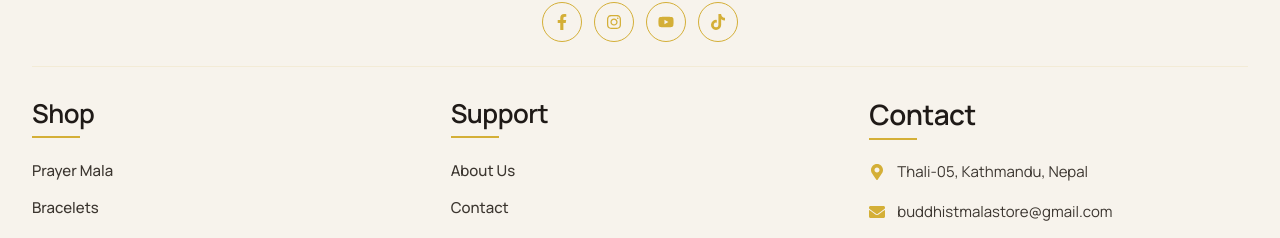
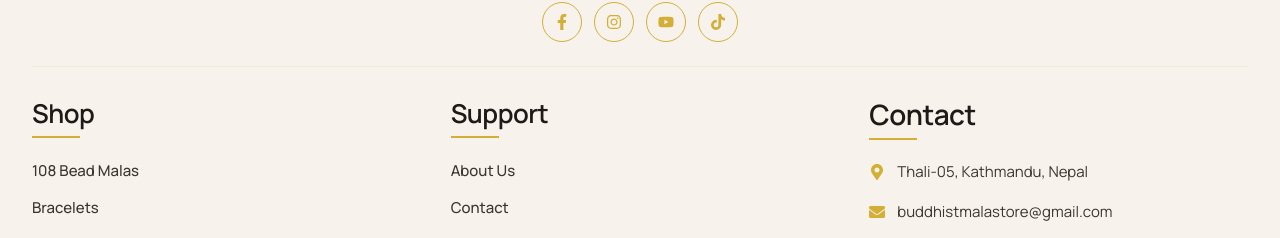
Before and after one commit to buddhistmalastore/buddhistmalastore, a Next.js app: page /faq in a window 1280 px wide. Shown: the part 2575-2813 px from the top of the page. Built offline with nearby package versions, Linux system fonts and the light colour scheme; no server answers.

Commit message:
Fix footer category links

```diff
--- a/components/layout/Footer/footerData.ts
+++ b/components/layout/Footer/footerData.ts
@@ -4,6 +4,10 @@ import {
   FaYoutube,
   FaTiktok,
 } from "react-icons/fa";
+
+/* =========================================================
+   FOOTER INFORMATION
+========================================================= */
 
 export const footerInfo = {
   brand: "Buddhist Mala Store",
@@ -17,32 +21,50 @@ export const footerInfo = {
   address: "Thali-05, Kathmandu, Nepal",
 };
 
+/* =========================================================
+   SHOP LINKS
+========================================================= */
+
+/*
+ * IMPORTANT:
+ *
+ * The shop page uses:
+ *
+ * /shop?category=CATEGORY#products
+ *
+ * Therefore the footer must use the same structure.
+ */
+
 export const shopLinks = [
   {
-    title: "Prayer Mala",
-    href: "/collections/prayer-mala",
+    title: "108 Bead Malas",
+    href: "/shop?category=108%20Bead%20Malas#products",
   },
   {
     title: "Bracelets",
-    href: "/collections/bracelets",
+    href: "/shop?category=Bracelets#products",
   },
   {
     title: "Gemstones",
-    href: "/gemstones",
+    href: "/shop?category=Gemstone#products",
   },
   {
     title: "Rudraksha",
-    href: "/collections/rudraksha",
+    href: "/shop?category=Rudraksha#products",
   },
   {
     title: "Singing Bowls",
-    href: "/collections/singing-bowls",
+    href: "/shop?category=Singing%20Bowls#products",
   },
   {
     title: "Ritual Items",
-    href: "/collections/ritual-items",
+    href: "/shop?category=Ritual%20Items#products",
   },
 ];
+
+/* =========================================================
+   SUPPORT LINKS
+========================================================= */
 
 export const supportLinks = [
   {
@@ -75,6 +97,10 @@ export const supportLinks = [
   },
 ];
 
+/* =========================================================
+   SOCIAL LINKS
+========================================================= */
+
 export const socialLinks = [
   {
     title: "Facebook",
@@ -98,6 +124,10 @@ export const socialLinks = [
   },
 ];
 
+/* =========================================================
+   TRUST BADGES
+========================================================= */
+
 export const trustBadges = [
   {
     title: "Handmade in Nepal",
@@ -110,6 +140,10 @@ export const trustBadges = [
   },
 ];
 
+/* =========================================================
+   PAYMENT METHODS
+========================================================= */
+
 export const paymentMethods = [
   "visa",
   "mastercard",
```
